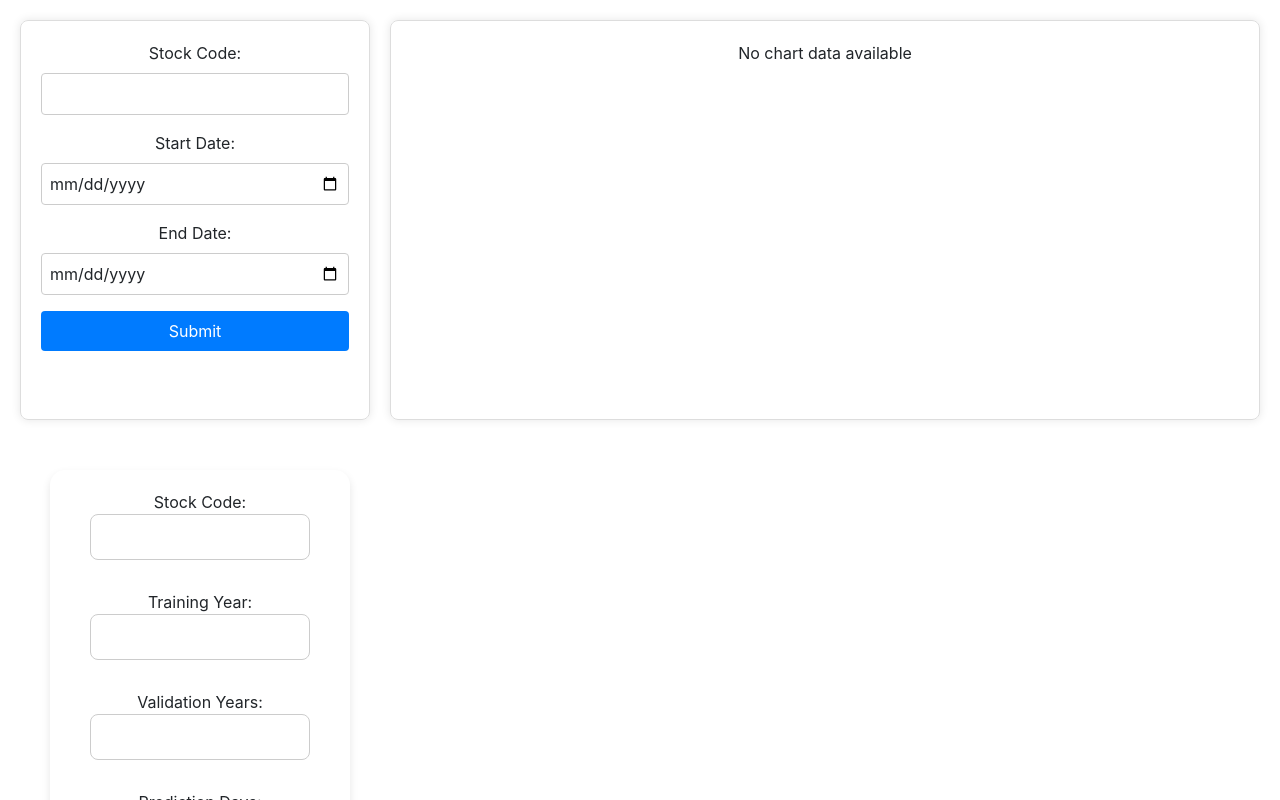
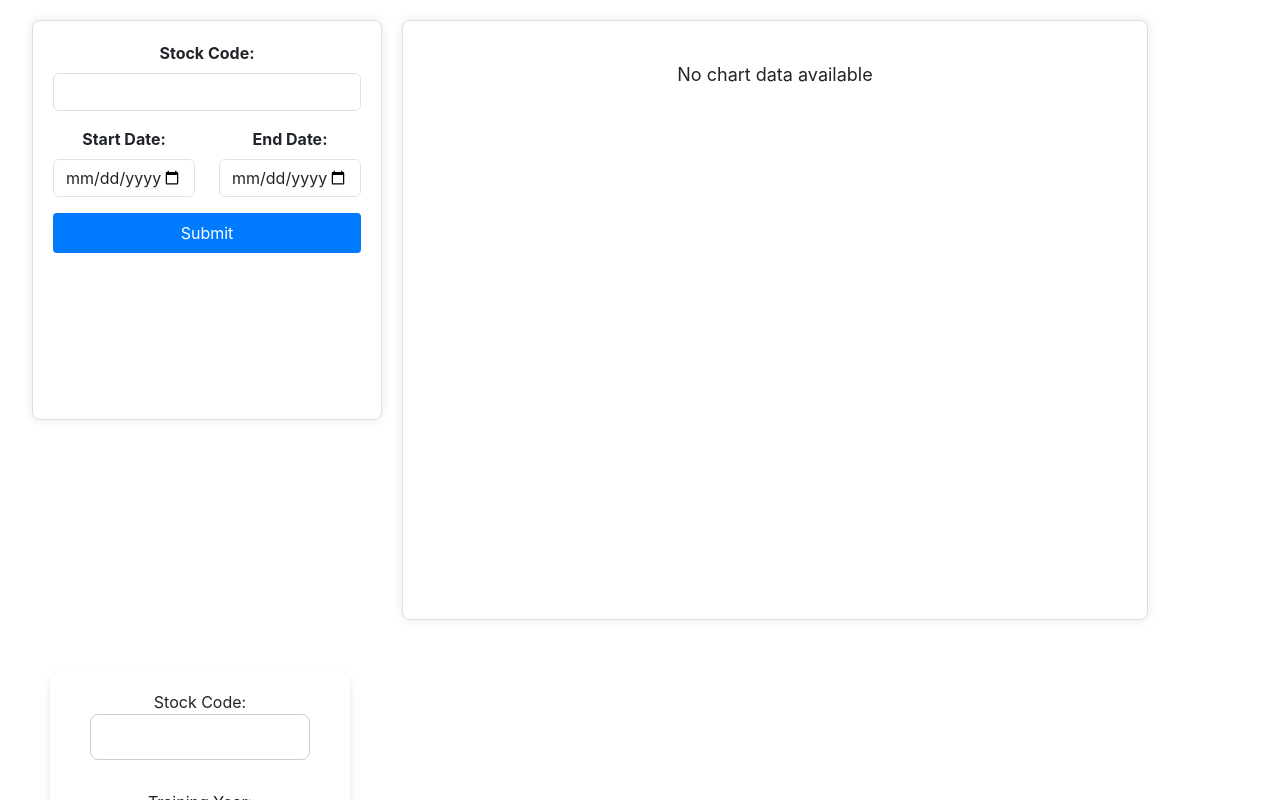
Before and after one commit to fangbo13/InvestiWise, a React (Create React App) app in the folder InvestiWise/home_react/: page /predict in a window 1280 px wide. Built offline with nearby package versions, Linux system fonts and the light colour scheme.

Commit message:
update style

```diff
--- a/InvestiWise/home_react/src/components/StockPrediction/StockData/StockData.css
+++ b/InvestiWise/home_react/src/components/StockPrediction/StockData/StockData.css
@@ -1,47 +1,68 @@
-.stock-data-container {
+.container {
     display: flex;
     margin: 20px;
-    justify-content: center; /* Keep it centered horizontally */
+    justify-content: center;
 }
 
-.stock-data-form-container {
+.input-container {
     flex: 1;
-    margin-right: 20px;
+    margin-right: 10px; /* Adjusted margin */
     padding: 20px;
     border: 1px solid #ddd;
     border-radius: 8px;
     box-shadow: 0 0 10px rgba(0, 0, 0, 0.1);
     max-width: 350px;
+    max-height: 400px; /* Adjust the maximum height as needed */
+    overflow-y: auto; /* Add scrollbar if content exceeds height */
 }
 
-.stock-data-chart-container {
+.chart-container {
     flex: 2;
     padding: 20px;
     border: 1px solid #ddd;
     border-radius: 8px;
     box-shadow: 0 0 10px rgba(0, 0, 0, 0.1);
-    min-height: 400px;
+    min-height: 600px; /* Increased height */
+    margin-left: 10px; /* Adjusted margin */
 }
 
-.form-group {
-    margin-bottom: 16px;
+.form-label {
+    font-weight: bold;
 }
 
-.form-group label {
-    display: block;
-    margin-bottom: 8px;
+.no-data {
+    font-size: 18px;
+    text-align: center;
+    padding: 20px;
 }
 
-.form-control {
-    width: 100%;
-    padding: 8px;
-    border: 1px solid #ccc;
-    border-radius: 4px;
-    font-size: 16px;
+.table-container {
+    margin-top: 20px;
 }
 
-.btn {
+.table-container table {
     width: 100%;
+    border-collapse: collapse;
+}
+
+.table-container th,
+.table-container td {
+    padding: 8px;
+    border: 1px solid #ddd;
+    text-align: left;
+}
+
+.table-container th {
+    background-color: #f5f5f5;
+    font-weight: bold;
+}
+
+.table-container tbody tr:nth-child(even) {
+    background-color: #f9f9f9;
+}
+
+.input-container .btn {
+    width: 100%; /* Adjusted width */
     padding: 8px;
     background-color: #007bff;
     border: none;
@@ -52,6 +73,6 @@
     transition: background-color 0.3s ease;
 }
 
-.btn:hover {
+.input-container .btn:hover {
     background-color: #0056b3;
 }
--- a/InvestiWise/home_react/src/components/StockPrediction/StockData/StockData.js
+++ b/InvestiWise/home_react/src/components/StockPrediction/StockData/StockData.js
@@ -1,8 +1,7 @@
 import React, { useState } from 'react';
 import StockChart from './StockChart'; // 引入StockChart组件
-import 'echarts/lib/component/dataZoom';  // 引入dataZoom组件
+import 'echarts/lib/component/dataZoom'; // 引入dataZoom组件
 import './StockData.css';
-import 'bootstrap/dist/css/bootstrap.min.css';
 
 function StockData() {
     const [stockCode, setStockCode] = useState('');
@@ -14,9 +13,9 @@ function StockData() {
         event.preventDefault();
         const apiUrl = 'http://127.0.0.1:8000/api/stock_data/';
         const data = {
-            stock_code_input: stockCode, // 修改类名
-            start_date_input: startDate, // 修改类名
-            end_date_input: endDate // 修改类名
+            stock_code: stockCode,
+            start_date: startDate,
+            end_date: endDate,
         };
 
         try {
@@ -25,12 +24,12 @@ function StockData() {
                 headers: {
                     'Content-Type': 'application/json',
                 },
-                body: JSON.stringify(data)
+                body: JSON.stringify(data),
             });
             const result = await response.json();
             if (response.ok) {
                 setChartData(result.stock_data); // 确保这里使用的是后端返回数据中的正确属性
-                console.log('ChartData Updated:', chartData);  // 这个log可能不会立即显示最新状态，因为setState是异步的
+                console.log('ChartData Updated:', chartData); // 这个log可能不会立即显示最新状态，因为setState是异步的
             } else {
                 throw new Error(result.error || 'Unknown error');
             }
@@ -41,49 +40,52 @@ function StockData() {
     };
 
     return (
-        <div className="stock-data-container">
-            <div className="stock-data-form-container">
+        <div className="container">
+            {/* 输入区域 */}
+            <div className="input-container">
                 <form onSubmit={handleSubmit}>
-                    <div className="form-group stock-code-input-group">
-                        <label htmlFor="stockCode">Stock Code:</label>
+                    <div className="mb-3">
+                        <label className="form-label" htmlFor="stockCode">Stock Code:</label>
                         <input
                             type="text"
                             id="stockCode"
                             value={stockCode}
                             onChange={(e) => setStockCode(e.target.value)}
+                            className="form-control"
                             required
-                            className="form-control stock-code-input"
                         />
                     </div>
-                    <div className="form-group">
-                        <label htmlFor="startDate">Start Date:</label>
+                    <div className="row">
+                        <div className="col-md-6 mb-3">
+                            <label className="form-label" htmlFor="startDate">Start Date:</label>
                             <input
                                 type="date"
                                 id="startDate"
                                 value={startDate}
                                 onChange={(e) => setStartDate(e.target.value)}
+                                className="form-control"
                                 required
-                            className="form-control"
                             />
                         </div>
-                    <div className="form-group">
-                        <label htmlFor="endDate">End Date:</label>
+                        <div className="col-md-6 mb-3">
+                            <label className="form-label" htmlFor="endDate">End Date:</label>
                             <input
                                 type="date"
                                 id="endDate"
                                 value={endDate}
                                 onChange={(e) => setEndDate(e.target.value)}
+                                className="form-control"
                                 required
-                            className="form-control"
                             />
                         </div>
-                    <button type="submit" className="btn btn-primary btn-block">Submit</button>
+                    </div>
+                    <button type="submit" className="btn btn-primary">Submit</button>
                 </form>
             </div>
 
             {/* 图表显示区域 */}
-            <div className="stock-data-chart-container">
-                {chartData ? <StockChart data={chartData} /> : <div>No chart data available</div>}
+            <div className="chart-container">
+                {chartData ? <StockChart data={chartData} /> : <div className="no-data">No chart data available</div>}
             </div>
         </div>
     );
```
Also changed, not shown: 1 other file (tests, documents, lock files or other folders). Lines whose indentation alone changed are shown as unchanged.
